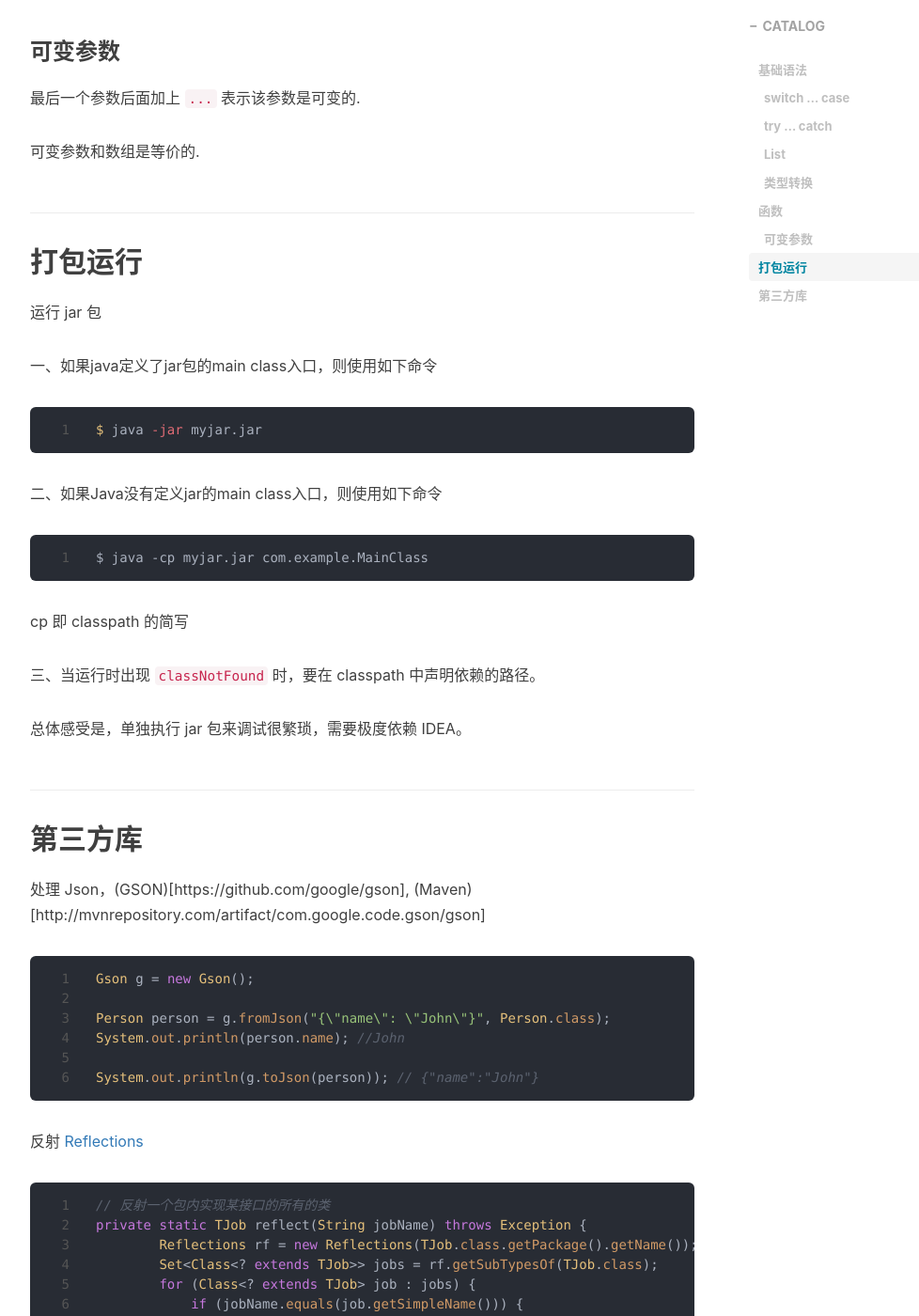
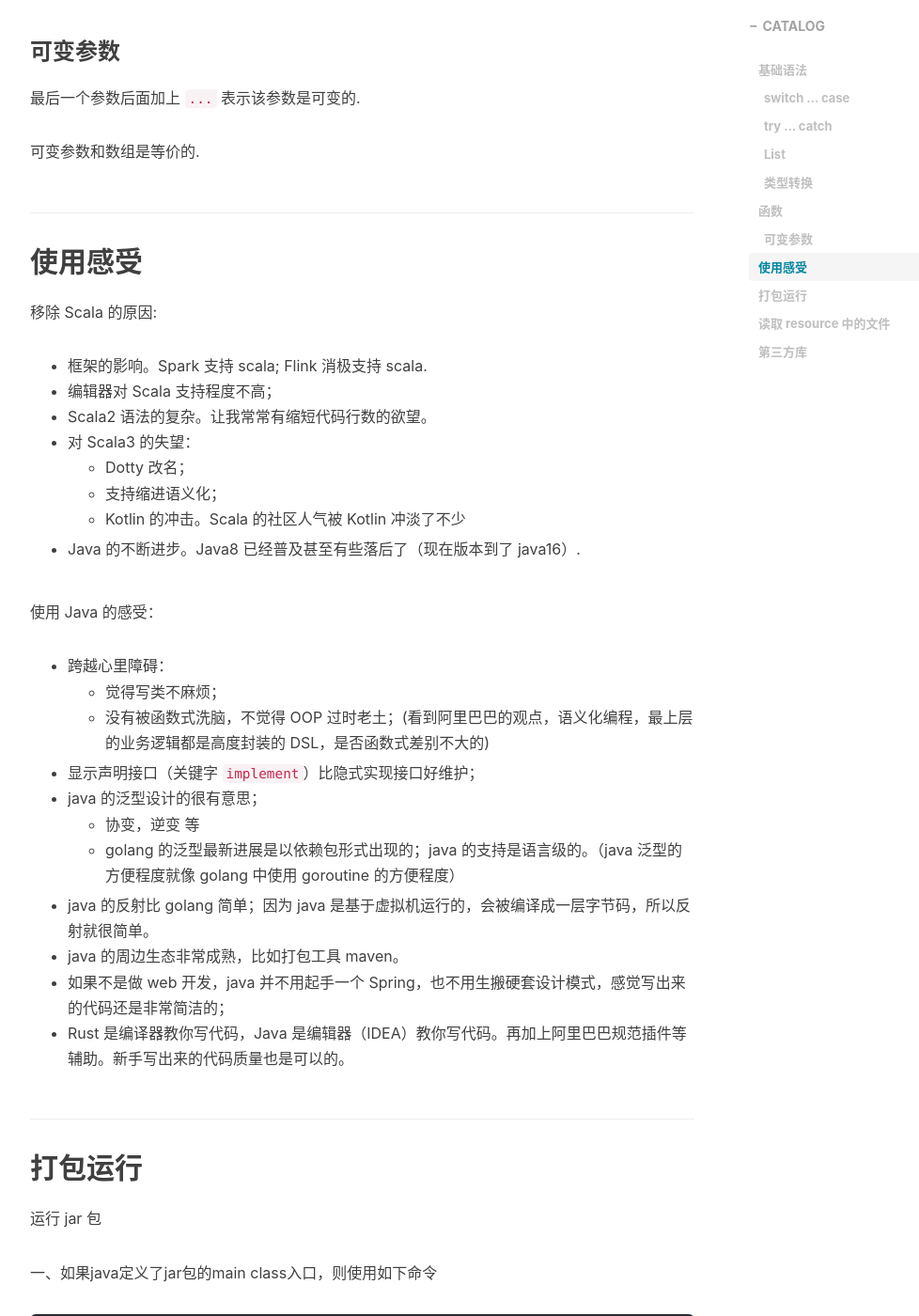
Before and after one commit to kougazhang/oom, a Jekyll site: the page built from _posts/2021-07-14-java.md, in a window 1280 px wide and 1400 px high, scrolled down 2157 px. Shown: the whole window at 94% size, without its empty margins (233-1211 px from the left). Built offline with Jekyll 4.4.1, drawn with Linux system fonts in a browser that asks for light colours; nearby versions of some CDN libraries; comment, search, counter and statistics services are not loaded; some of the changed text lies outside the part shown.

Commit message:
supplement java

````diff
--- a/_posts/2021-07-14-java.md
+++ b/_posts/2021-07-14-java.md
@@ -85,6 +85,31 @@ Integer.parseInt("123");
 
 可变参数和数组是等价的.
 
+## 使用感受
+
+移除 Scala 的原因:
+- 框架的影响。Spark 支持 scala; Flink 消极支持 scala.
+- 编辑器对 Scala 支持程度不高；
+- Scala2 语法的复杂。让我常常有缩短代码行数的欲望。
+- 对 Scala3 的失望：
+    - Dotty 改名；
+    - 支持缩进语义化；
+    - Kotlin 的冲击。Scala 的社区人气被 Kotlin 冲淡了不少
+- Java 的不断进步。Java8 已经普及甚至有些落后了（现在版本到了 java16）.
+
+使用 Java 的感受：
+- 跨越心里障碍：
+    - 觉得写类不麻烦；
+    - 没有被函数式洗脑，不觉得 OOP 过时老土；(看到阿里巴巴的观点，语义化编程，最上层的业务逻辑都是高度封装的 DSL，是否函数式差别不大的)
+- 显示声明接口（关键字 `implement`）比隐式实现接口好维护；
+- java 的泛型设计的很有意思；
+    - 协变，逆变 等
+    - golang 的泛型最新进展是以依赖包形式出现的；java 的支持是语言级的。（java 泛型的方便程度就像 golang 中使用 goroutine 的方便程度）
+- java 的反射比 golang 简单；因为 java 是基于虚拟机运行的，会被编译成一层字节码，所以反射就很简单。
+- java 的周边生态非常成熟，比如打包工具 maven。
+- 如果不是做 web 开发，java 并不用起手一个 Spring，也不用生搬硬套设计模式，感觉写出来的代码还是非常简洁的；
+- Rust 是编译器教你写代码，Java 是编辑器（IDEA）教你写代码。再加上阿里巴巴规范插件等辅助。新手写出来的代码质量也是可以的。
+
 ## 打包运行
 
 运行 jar 包
@@ -104,6 +129,19 @@ cp 即 classpath 的简写
 三、当运行时出现 `classNotFound` 时，要在 classpath 中声明依赖的路径。
 
 总体感受是，单独执行 jar 包来调试很繁琐，需要极度依赖 IDEA。
+
+## 读取 resource 中的文件
+
+由Maven构建的web工程，主代码放在src/main/java路径下，资源放在src/main/resources路径下，当构建jar包 或 war包时，JVM虚拟机会自动编译java文件为class文件存放在 target/classes目录下，resource资源下的文件会原封不动的拷贝一份到 target/classes 目录下。
+
+所以使用 `getResourece` 以 `/resources` 作为根目录就可以读取 resources 文件夹下的配置文件了。
+
+```java
+InputStream in = getClass().getResourceAsStream("/resources/cmcdn");
+BufferedReader in2 = new BufferedReader(new InputStreamReader(in));
+String line = in2.readLine();
+System.out.println(line);
+```
 
 ## 第三方库
 
````
